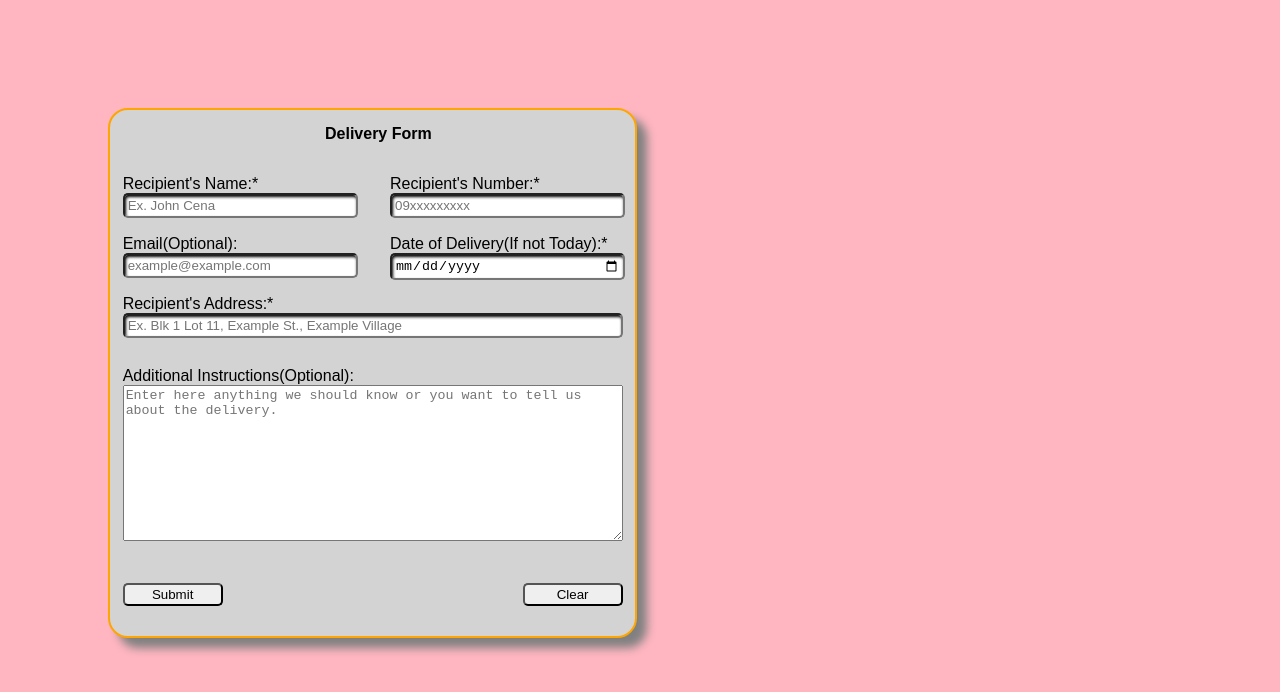
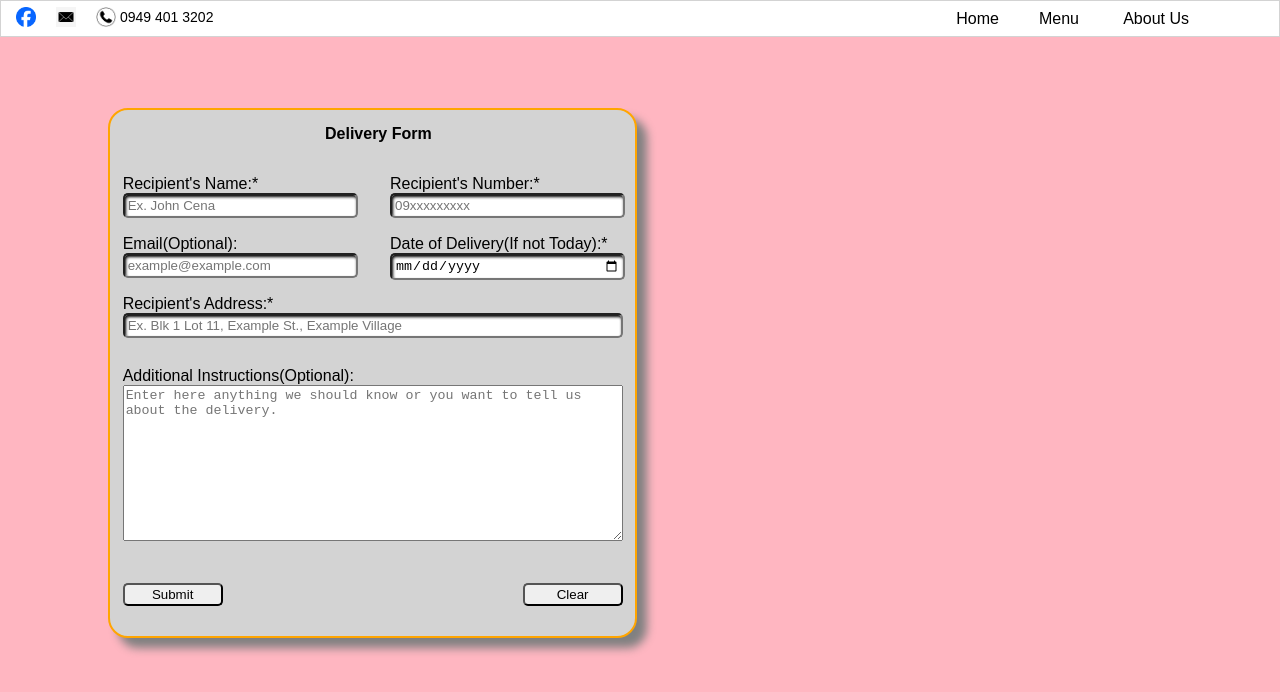
Before and after one commit to C9gnu5/M-R, a plain HTML site: page form.html in a window 1280 px wide. Drawn offline with Linux system fonts and the light colour scheme.

Commit message:
Add files via upload

```diff
--- a/form.html
+++ b/form.html
@@ -6,6 +6,26 @@
 	<link rel="stylesheet" href="styles/form.css">
 </head>
 <body>
+	<nav class="nav-bar">
+	    <div class="home" onclick="location.href='index.html';">
+			<a href="index.html">Home</a>
+		</div>
+		<div class="menu" onclick="location.href=' ';">
+			<a href=" ">Menu</a>
+		</div>
+		<div class="us" onclick="location.href='about_us.html';">
+			<a href="about_us.html">About Us</a>
+		</div>
+		<div class="fb">
+			<img src="images/fb-logo.png" onclick="location.href='https://www.facebook.com/mmallari2020';" title="M&R Party Food Trays">
+		</div>
+		<div class="email">
+			<img src="images/email-logo.jpg" onclick="location.href='mailto:mmallari658@yahoo.com';" title="mmallari658@yahoo.com">
+		</div>
+		<div class="phone">
+			<img src="images/phone-logo.jpg"><span class="num">0949 401 3202</span>
+		</div>
+	</nav>
 	<div class="wrapper">
 		<form>
 			<div class="form-container">
--- a/styles/about_us.css
+++ b/styles/about_us.css
@@ -9,9 +9,9 @@ a {
 }
 
 .nav-bar {
-	top: 0;
-	left: 0;
-	right: 0;
+	top: 0px;
+	left: 0px;
+	right: 0px;
 	display: flex;
 	align-items: center;
 	position: absolute;
@@ -20,6 +20,36 @@ a {
 	padding: 5px;
 	border: 1px solid lightgrey;
 	background-color: white;
+}
+.nav-bar img {
+	mix-blend-mode: multiply;
+	margin: 0px 10px;
+	width: 20px;
+	height: 20px;
+}
+.fb img:hover {
+	width: 24px;
+	height: 24px;
+	border: 1px solid orange;
+	border-radius: 12px;
+	box-shadow: 2px 2px 2px grey;
+	cursor: pointer;
+}
+.email img:hover {
+	width: 24px;
+	height: 24px;
+	border: 1px solid orange;
+	border-radius: 12px;
+	box-shadow: 2px 2px 2px grey;
+	cursor: pointer;
+}
+.num {
+	font-size: 14px;
+	position: absolute;
+	top: 8px;
+}
+.phone img {
+	margin-right: 4px;
 }
 .home {
 	display: flex;
@@ -30,13 +60,13 @@ a {
 .menu {
 	display: flex;
 	position: absolute;
-	right: 180px;
+	right: 200px;
 	transition: all 0.5s;
 }
 .deliv {
 	display: flex;
 	position: absolute;
-	right: 20px;
+	right: 50px;
 	transition: all 0.5s;
 }
 
--- a/styles/form.css
+++ b/styles/form.css
@@ -1,7 +1,82 @@
 body {
 	background-color: lightpink;
 	font-family: Nutmeg, sans-serif;
-	height: 1000px;
+}
+a {
+	color: black;
+	text-decoration: none;
+}
+.nav-bar {
+	top: 0px;
+	left: 0px;
+	right: 0px;
+	display: flex;
+	align-items: center;
+	position: absolute;
+	flex-direction: rows;
+	height: 25px;
+	padding: 5px;
+	border: 1px solid lightgrey;
+	background-color: white;
+}
+.nav-bar img {
+	mix-blend-mode: multiply;
+	margin: 0px 10px;
+	width: 20px;
+	height: 20px;
+}
+.fb img:hover {
+	width: 24px;
+	height: 24px;
+	border: 1px solid orange;
+	border-radius: 12px;
+	box-shadow: 2px 2px 2px grey;
+	cursor: pointer;
+}
+.email img:hover {
+	width: 24px;
+	height: 24px;
+	border: 1px solid orange;
+	border-radius: 12px;
+	box-shadow: 2px 2px 2px grey;
+	cursor: pointer;
+}
+.num {
+	font-size: 14px;
+	position: absolute;
+	top: 8px;
+}
+.phone img {
+	margin-right: 4px;
+}
+.home {
+	display: flex;
+	position: absolute;
+	right: 280px;
+	transition: all 0.5s;
+}
+.menu {
+	display: flex;
+	position: absolute;
+	right: 200px;
+	transition: all 0.5s;
+}
+.us {
+	display: flex;
+	position: absolute;
+	right: 90px;
+	transition: all 0.5s;
+}
+
+.nav-bar div:hover a {
+	top: 0px;
+	display: flex;
+	border: 1px solid white;
+	border-radius: 5px;
+	background-color: orange;
+	padding: 1px 5px;
+	color: white;
+	box-shadow: 2px 2px 2px grey;
 }
 
 .form-container {
```
Also changed, not shown: about_us.html (+10 -1 lines).
